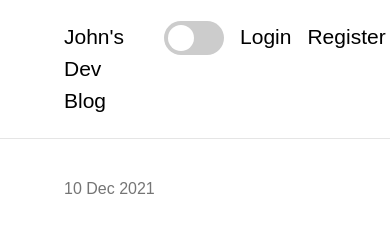
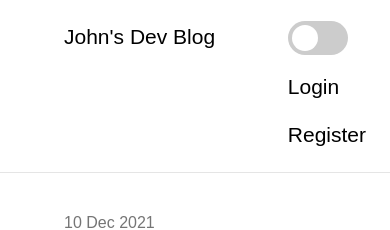
Before and after one commit to Code-Institute-Submissions/mlenahan-Johnpooch.dog_SepResub, a Django app: page / in a window 390 px wide. Shown: the top 230 px of the page. Run offline with Django 3.2, Linux system fonts and the light colour scheme; data comes from the database, SQL or seed files in the repository; some libraries are stand-ins or nearby versions; some web fonts are replaced.

Commit message:
add media query for nav at 460px

```diff
--- a/static/css/style.css
+++ b/static/css/style.css
@@ -368,6 +368,13 @@ input:checked + .slider:before {
 
 }
 
+@media only screen and (max-width: 460px) {
+   .nav-right {
+      display: flex;
+      flex-direction: column;
+   }
+}
+
 .all-auth-signup {
    display: flex;
    justify-content: center;
--- a/templates/base.html
+++ b/templates/base.html
@@ -25,7 +25,7 @@
                         <a aria-current="page" href="{% url 'home' %}">{{ site_settings.title}}</a>
                     </li>
                 </ul>
-                <ul>
+                <ul class="nav-right">
                     <li>
                         <label id="dark-mode-toggle" class="dark-mode-toggle switch" aria-label="toggle dark mode">
                             <input type="checkbox">
```
